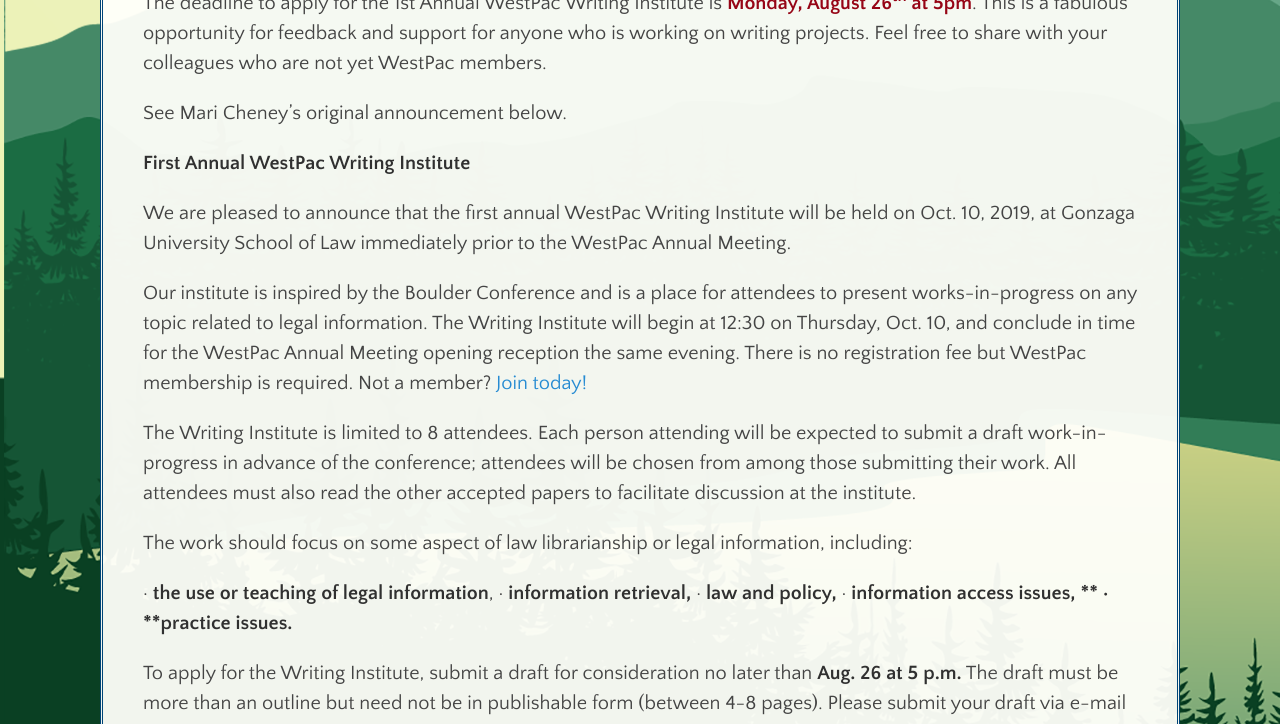
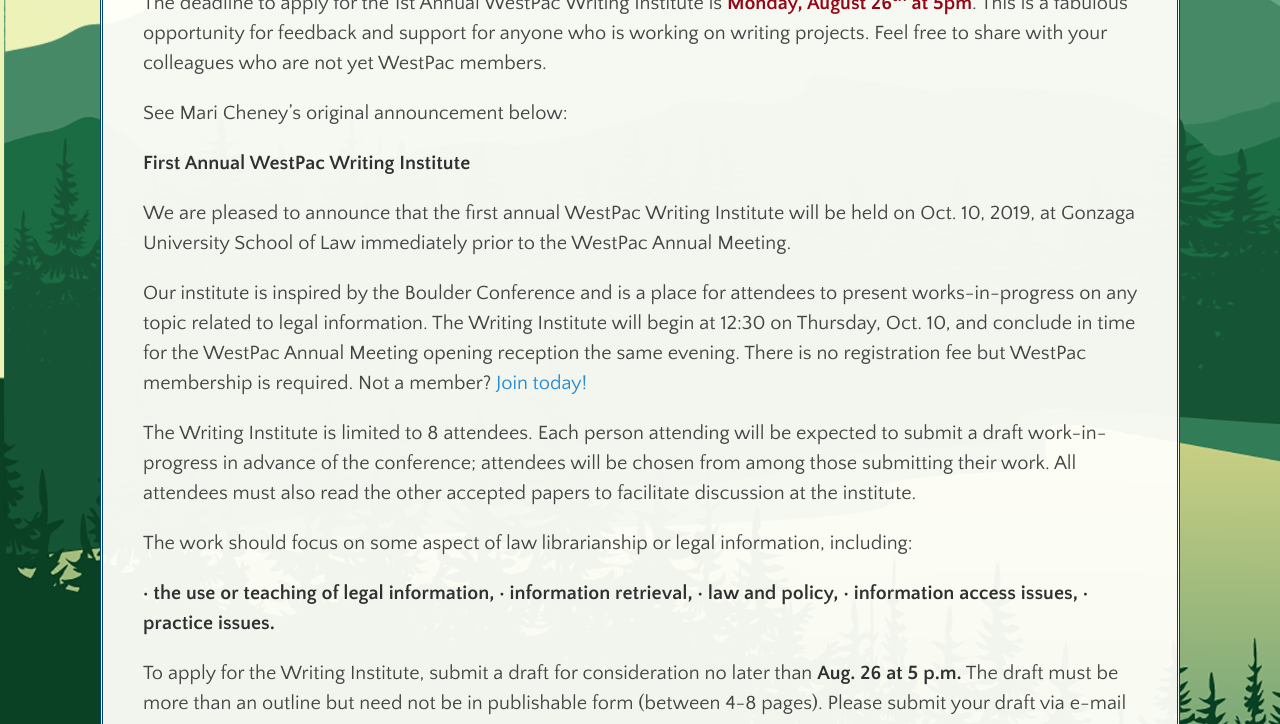
Before and after one commit to aallwestpac/aallwestpac.github.io, a Jekyll site: the page built from _posts/2019-08-21-writing-institute-deadline.md, in a window 1280 px wide. Shown: the part 533-1257 px from the top of the page. Built offline with Jekyll 4.4.1, drawn with Linux system fonts in a browser that asks for light colours; some web fonts are replaced.

```diff
--- a/_posts/2019-08-21-writing-institute-deadline.md
+++ b/_posts/2019-08-21-writing-institute-deadline.md
@@ -7,8 +7,7 @@ published: true
 ---
 The deadline to apply for the 1st Annual WestPac Writing Institute is <span class="bold red">Monday, August 26<sup>th</sup> at 5pm</span>. This is a fabulous opportunity for feedback and support for anyone who is working on writing projects. Feel free to share with your colleagues who are not yet WestPac members.
 
-See Mari Cheney's original announcement below.
-
+See Mari Cheney's original announcement below:
 
 
 **First Annual WestPac Writing Institute**
@@ -21,18 +20,16 @@ The Writing Institute is limited to 8 attendees. Each person attending will be e
 
 The work should focus on some aspect of law librarianship or legal information, including:
 
-·  **the use or teaching of legal information**,
-·  **information retrieval,**
-·  **law and policy,**
-·  **information access issues, **
-·  **practice issues.**
+**· the use or teaching of legal information,
+·  information retrieval,
+·  law and policy,
+·  information access issues,
+·  practice issues.**
 
 To apply for the Writing Institute, submit a draft for consideration no later than **Aug. 26 at 5 p.m.** The draft must be more than an outline but need not be in publishable form (between 4-8 pages). Please submit your draft via e-mail to Mari Cheney at [maricheney@lclark.edu](mailto:maricheney@lclark.edu). Those chosen as Writing Institute participants agree to submit a working draft of at least 4,000 and no more than 15,000 words for review by September 23. All drafts will be circulated to everyone attending to allow ample time for reading and thought.
 
 Please contact me directly with any questions. Special thanks to Susan Nevlow Mart for inspiring regional writing conferences to promote scholarship in our profession.
 
-
-
 Mari Cheney, J.D., M.L.I.S.\\
 Assistant Director, Research and Instruction\\
 Lewis & Clark Law School, Boley Law Library
```
